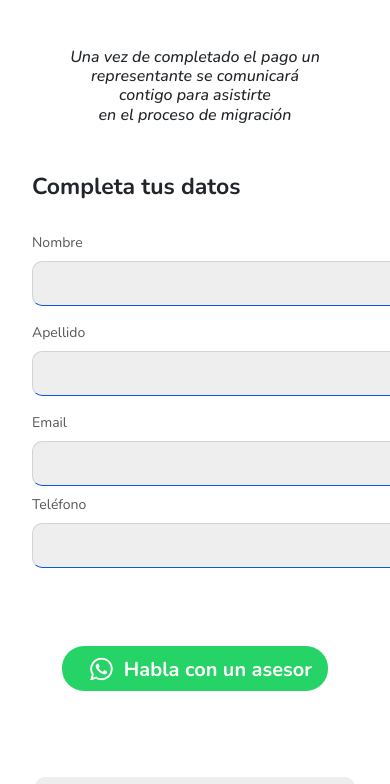
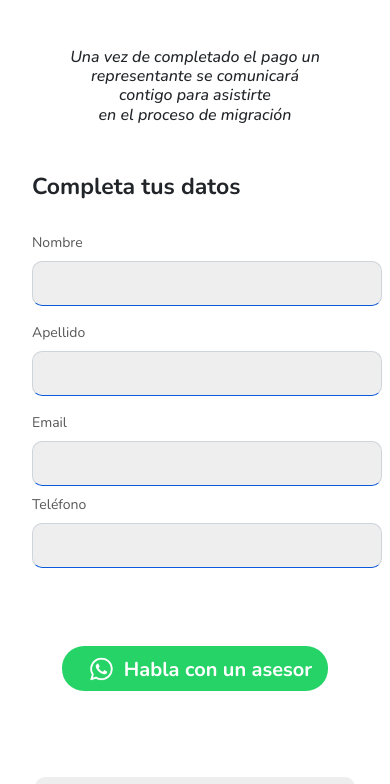
Before and after one commit to MartinGramajo/intermedia, a React (Create React App) app: page /pagar in a window 390 px wide. Shown: the top 784 px of the page. Built offline with nearby package versions, Linux system fonts and the light colour scheme.

Commit message:
modifico el input

```diff
--- a/src/components/pagarContenido/pagar.css
+++ b/src/components/pagarContenido/pagar.css
@@ -51,7 +51,7 @@
 
 @media screen and (max-width: 767px) {
   .input-style {
-    width: 370px !important;
+    width: 350px !important;
   }
 
   .padding-wsp {
```
